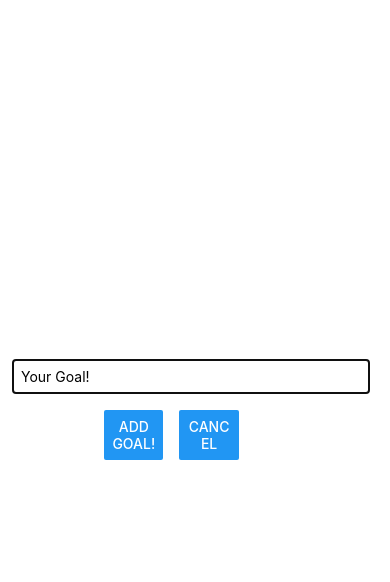
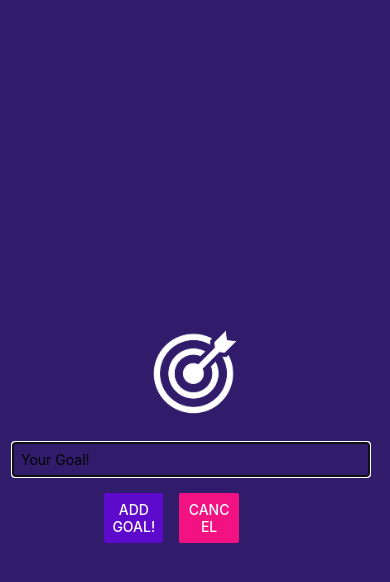
Before and after one commit to Abh1-Shek/my_app_5, a React Native app: screen / in a window 390 px wide. Both pictures are taken after a click on the button "ADD NEW GOAL". Shown: the top 582 px of the page. Built offline with nearby package versions, Linux system fonts and the light colour scheme.

Commit message:
added image in modal and added some nice colors as well

```diff
--- a/components/GoalInput.js
+++ b/components/GoalInput.js
@@ -26,6 +26,9 @@ function GoalInput(props) {
     return (
         <Modal visible={props.visible} animationType="slide">
             <View style = {styles.inputContainer}>
+                <Image
+                    style = {styles.image}
+                    source={require('../assets/images/goal.png')}/>
                 <TextInput
                     style = {styles.textInput}
                     placeholder='Your Goal!'
@@ -35,10 +38,12 @@ function GoalInput(props) {
                     <View style={styles.button}><Button
                         title = 'add goal!'
                         onPress={addGoalHandler}
+                        color = '#5e0acc'
                     /></View>
                     <View style={styles.button}><Button
                             title = 'Cancel'
-                            onPress = {props.onCancel}/>
+                            onPress = {props.onCancel}
+                            color = '#f31282'/>
                     </View>
                 </View>
             </View>
@@ -56,10 +61,13 @@ const styles = StyleSheet.create({
         flexDirection: 'column',
         justifyContent: 'center',
         alignItems: 'center',
-        marginBottom: 24,
         padding: 16,
-        borderBottomWidth: 1,
-        borderBottomColor: '#cccccc',
+        backgroundColor: '#311b6b',
+    },
+    image: {
+        width: 100,
+        height: 100,
+        margin: 20
     },
     textInput: {
         borderWidth: 1,
```
Also changed, not shown: assets/images/goal.png (added).
